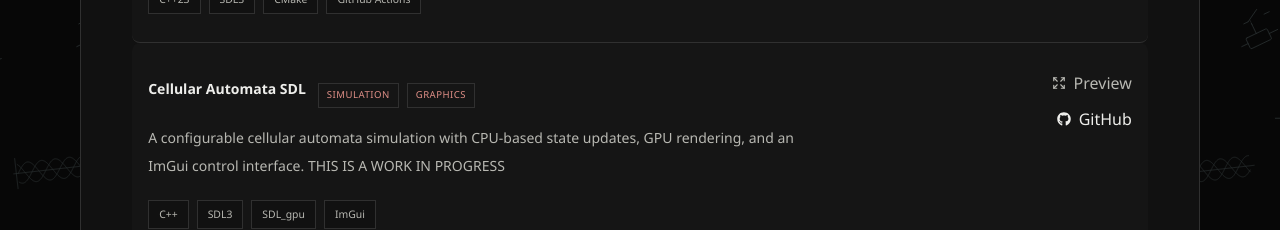
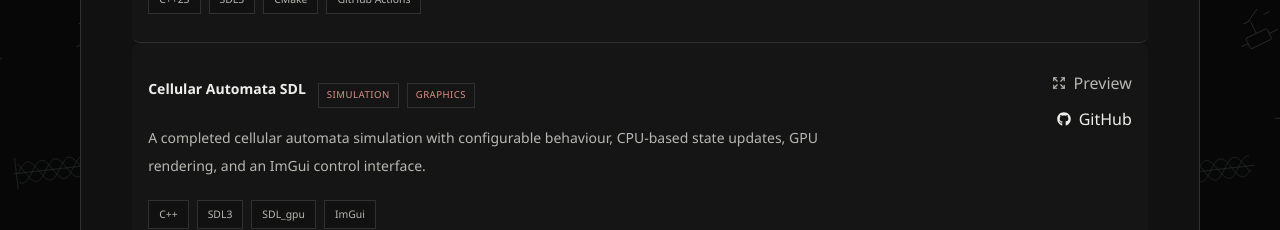
Before and after one commit to UmaidMalik/portfolio, a React (Vite) app: page / in a window 1280 px wide. Shown: the part 3420-3650 px from the top of the page. Built offline with nearby package versions, Linux system fonts and the light colour scheme.

Commit message:
Mark Cellular Automata SDL as completed

```diff
--- a/src/data/projects.ts
+++ b/src/data/projects.ts
@@ -95,8 +95,8 @@ export const projects: Project[] = [
     slug: "cellular-automata-sdl",
     category: ["Simulation", "Graphics"],
     description:
-      `A configurable cellular automata simulation with CPU-based state updates,
-       GPU rendering, and an ImGui control interface. THIS IS A WORK IN PROGRESS`,
+      `A completed cellular automata simulation with configurable behaviour, CPU-based
+       state updates, GPU rendering, and an ImGui control interface.`,
     technologies: ["C++", "SDL3", "SDL_gpu", "ImGui"],
     links: [
       {
```
